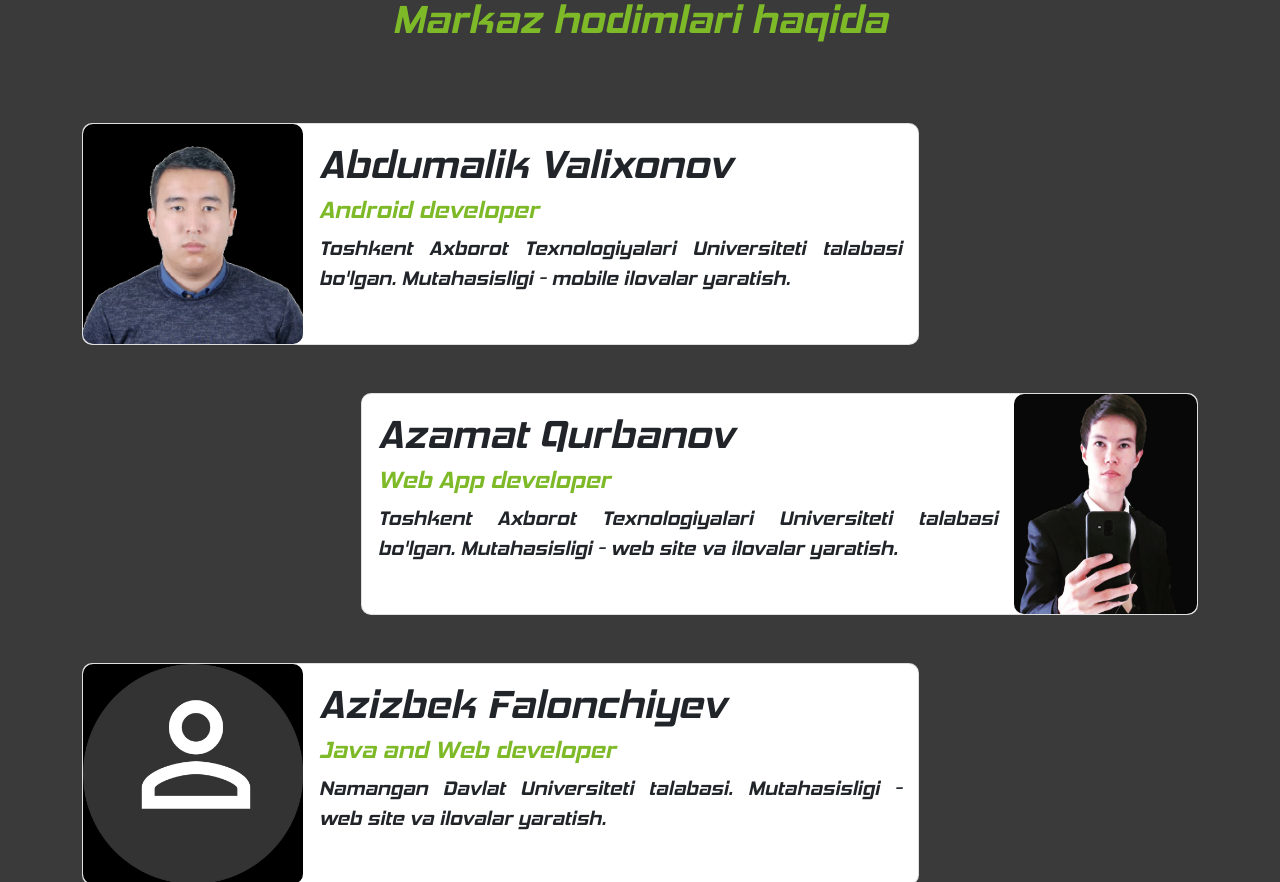
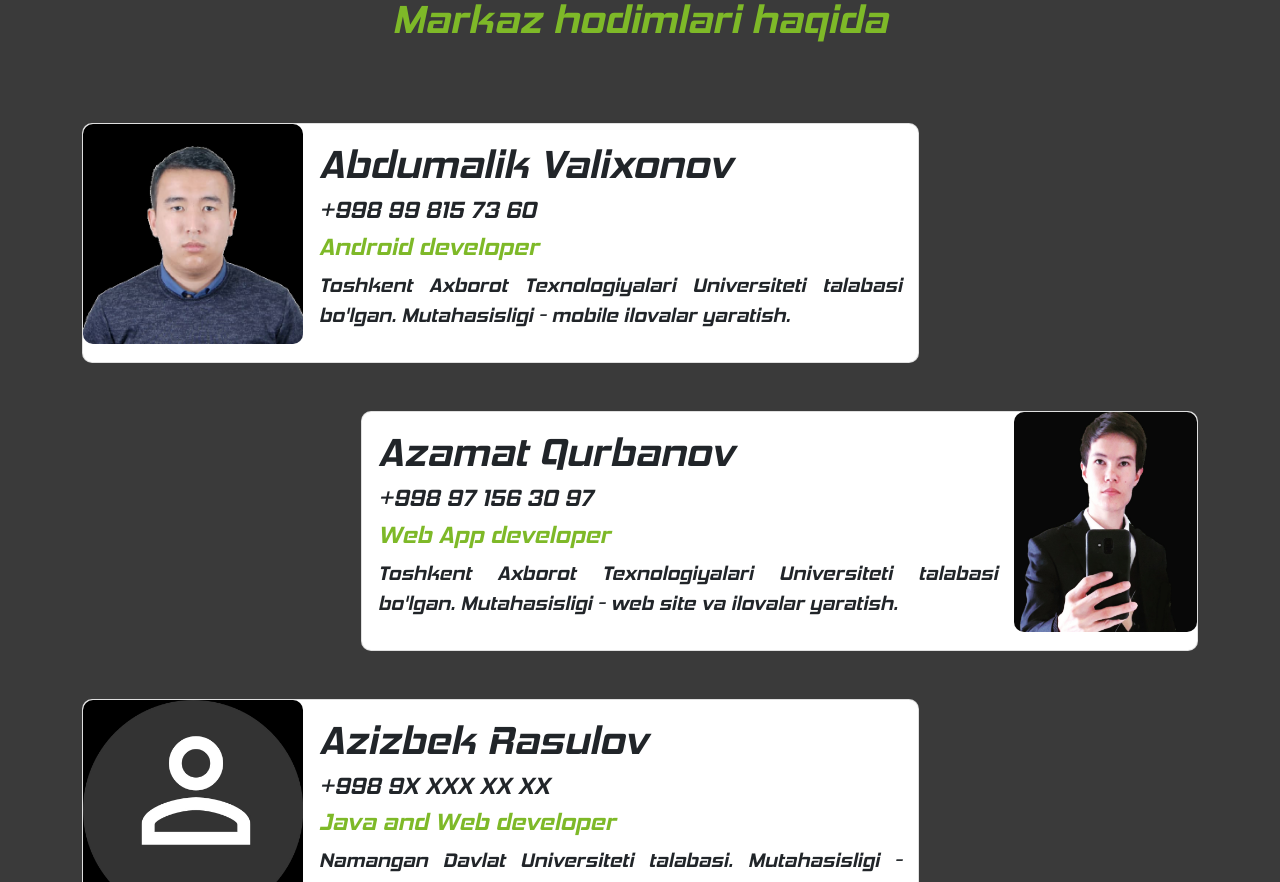
Before and after one commit to qrbazamat/MITSchool-Site, a React (Create React App) app: page /about in a window 1280 px wide. Shown: the part 3340-4222 px from the top of the page. Built offline with nearby package versions, Linux system fonts and the light colour scheme; the HTML template or start-up script is replaced by a standard one.

Commit message:
Add new pupils

```diff
--- a/src/Components/About/BestPupils.js
+++ b/src/Components/About/BestPupils.js
@@ -1,14 +1,22 @@
 import React from 'react'
+import Bounce from 'react-reveal/Bounce';
 import Pupils from './Pupils.json'
-import Dilshod from '../image/Pupils/Dilshod.png'
+import Dilshod from '../image/Pupils/Dilshod.jpg'
 import Islom from '../image/Pupils/Islom.png'
+import Elbek from '../image/Pupils/Elbek.png'
+import Ulmasbek from '../image/Pupils/Ulmasbek.png'
 import Javlon from '../image/Pupils/Javlon.jpg'
+import Humoyun from '../image/Pupils/Humoyun.png'
+import Unknown from '../image/Pupils/Unknown.png'
 import { Card, CardFooter, CardImg, Col, Container, Row } from 'reactstrap'
 
 const PupilsImg = [
     Dilshod,
     Islom,
-    Javlon
+    Javlon,
+    Ulmasbek,
+    Elbek,
+    Humoyun
 ]
 
 function BestPupil() {
@@ -36,13 +44,23 @@ function BestPupil() {
                                     className='my-3 mx-xl-1'
                                     key={pupil.fullName}
                                 >
-                                    <Card className='h-100'>
+                                    <Bounce top delay={i*100}>
+                                        <Card
+                                            className='h-100 pupil-card'
+                                        >
                                             <CardImg
-                                            src={PupilsImg[i]}
+                                                src={PupilsImg[i] || Unknown}
                                                 alt={pupil.fullName}
                                             />
-                                        <CardFooter>
-                                            <h5>
+                                            <CardFooter
+                                                className='h-100'
+                                            >
+                                                <h5
+                                                    style={{
+                                                        fontSize: '15px',
+                                                        textAlign: 'center'
+                                                    }}
+                                                >
                                                     {pupil.fullName}
                                                 </h5>
                                                 <p>
@@ -50,6 +68,7 @@ function BestPupil() {
                                                 </p>
                                             </CardFooter>
                                         </Card>
+                                    </Bounce>
                                 </Col>
                             )
                         })
--- a/src/Components/About/Courses.js
+++ b/src/Components/About/Courses.js
@@ -1,4 +1,5 @@
 import React, { useState } from 'react'
+import Flip from 'react-reveal/Flip';
 import AndroidIcon from '../image/Courses-Icon/android-os.svg'
 import AppleIcon from '../image/Courses-Icon/apple-logo.svg'
 import HtmlIcon from '../image/Courses-Icon/html-5.svg'
@@ -43,7 +44,7 @@ function Courses() {
                     <button
                         onClick={() => setFilterCourse('')}
                         style={{
-                            backgroundColor: !filterCourse?'#7EB928':''
+                            backgroundColor: !filterCourse ? '#7EB928' : ''
                         }}
                     >
                         Hamma Kurslar
@@ -51,7 +52,7 @@ function Courses() {
                     <button
                         onClick={() => setFilterCourse('mobile')}
                         style={{
-                            backgroundColor: filterCourse === 'mobile'?'#7EB928':''
+                            backgroundColor: filterCourse === 'mobile' ? '#7EB928' : ''
                         }}
                     >
                         Faqat Mobile Kurslar
@@ -59,7 +60,7 @@ function Courses() {
                     <button
                         onClick={() => setFilterCourse('web')}
                         style={{
-                            backgroundColor: filterCourse === 'web'?'#7EB928':''
+                            backgroundColor: filterCourse === 'web' ? '#7EB928' : ''
                         }}
                     >
                         Faqat Web Kurslar
@@ -67,7 +68,7 @@ function Courses() {
                     <button
                         onClick={() => setFilterCourse('ks')}
                         style={{
-                            backgroundColor: filterCourse === 'ks'?'#7EB928':''
+                            backgroundColor: filterCourse === 'ks' ? '#7EB928' : ''
                         }}
                     >
                         Faqat Savodxonlik Kurslar
@@ -87,8 +88,12 @@ function Courses() {
                                     className={`my-3 show ${hide}`}
                                     key={course.title}
                                 >
+                                    <Flip
+                                        left
+                                        duration={index*100 + 2000}
+                                    >
                                         <Card
-                                        className='h-100 p-1 b-radius'
+                                            className='h-100 p-1 b-radius courses-card'
                                         >
                                             <CardImg
                                                 top
@@ -118,6 +123,7 @@ function Courses() {
                                                 {course.description}
                                             </CardFooter>
                                         </Card>
+                                    </Flip>
                                 </Col>
                             )
                         })
--- a/src/Components/About/Mentor.json
+++ b/src/Components/About/Mentor.json
@@ -2,36 +2,43 @@
     {
         "fullName": "Abdumalik Valixonov",
         "role": "Android developer",
+        "phone": "+998 99 815 73 60",
         "description": "Toshkent Axborot Texnologiyalari Universiteti talabasi bo'lgan. Mutahasisligi - mobile ilovalar yaratish."
     },
     {
         "fullName": "Azamat Qurbanov",
         "role": "Web App developer",
+        "phone": "+998 97 156 30 97",
         "description": "Toshkent Axborot Texnologiyalari Universiteti talabasi bo'lgan. Mutahasisligi - web site va ilovalar yaratish."
     },
     {
-        "fullName": "Azizbek Falonchiyev",
+        "fullName": "Azizbek Rasulov",
         "role": "Java and Web developer",
+        "phone": "+998 9X XXX XX XX",
         "description": "Namangan Davlat Universiteti talabasi. Mutahasisligi - web site va ilovalar yaratish."
     },
     {
         "fullName": "Davron Mamitaliyev",
         "role": "IT Manager",
+        "phone": "+998 94 179 20 06",
         "description": "Namangan Davlat Universiteti talabasi. Mutahasisligi - IT sohasi menejeri va Test Case developer."
     },
     {
-        "fullName": "Dilnoza Falonchiyeva",
+        "fullName": "Dilnoza Dovletova",
         "role": "Bosh kotib",
+        "phone": "+998 94 278 74 87",
         "description": "Mutahasisligi - Kompyuter asoslari bilimdoni va office dasturlar bilan ishlash."
     },
     {
         "fullName": "Javohir Falonchiyev",
         "role": "Fotoshop. 3D Max. Python",
+        "phone": "+998 9X XXX XX XX",
         "description": "Namangan Davlat Universiteti talabasi. Mutahasisligi - Fotoshop dasturida ishlash va montaj ustasi."
     },
     {
         "fullName": "Tursunali Erkinboyev",
         "role": "Desktop developer",
+        "phone": "+998 99 001 62 11",
         "description": "Toshkent Axborot Texnologiyalari Universiteti Farg'ona filiali talabasi. Mutahasisligi - desktop ilovalar yaratish."
     }
 ]
--- a/src/Components/About/Mentors.js
+++ b/src/Components/About/Mentors.js
@@ -1,4 +1,5 @@
 import React from 'react'
+import Bounce from 'react-reveal/Bounce';
 import { Card, CardBody, CardImg, CardTitle, Col, Container, Row } from 'reactstrap'
 import MentorsData from './Mentor.json'
 import AbdumalikImg from '../image/MentorImg/Abdumalik.png'
@@ -34,6 +35,8 @@ function Mentors() {
                     </h1>
                     {
                         MentorsData.map((mentor, i) => {
+                            const align = i % 2 ? 'right' : 'left'
+
                             return (
                                 <Row
                                     key={mentor.fullName}
@@ -41,8 +44,9 @@ function Mentors() {
                                     <Col
                                         className='mentor-item my-4'
                                     >
+                                       <Bounce left={i % 2 === 1} right={i % 2 === 0} duration={2000}>
                                             <Card
-                                            className={`mentor-card b-radius ${i % 2 ? 'right' : 'left'}`}
+                                                className={`mentor-card b-radius ${align}`}
                                                 style={{
                                                     display: 'flex',
                                                     flexDirection: 'row'
@@ -58,17 +62,19 @@ function Mentors() {
                                                     }}
                                                 />
                                                 <CardBody
-                                                className=''
+                                                    className='mentor-card-body'
                                                 >
                                                     <CardTitle tag='h1'>
                                                         {mentor.fullName}
                                                     </CardTitle>
+                                                    <h4>{mentor.phone}</h4>
                                                     <h4 className='text-one-color'>{mentor.role}</h4>
                                                     <p>
                                                         {mentor.description}
                                                     </p>
                                                 </CardBody>
                                             </Card>
+                                        </Bounce>
                                     </Col>
                                 </Row>
                             )
--- a/src/Components/About/Pupils.json
+++ b/src/Components/About/Pupils.json
@@ -1,14 +1,30 @@
 [
     {
-        "fullName": "Dilshod Falonchiyev",
+        "fullName": "Dilshodbek Sobirjonov",
         "role": "Frontend developer"
     },
     {
-        "fullName": "Islom Falonchiyev",
+        "fullName": "Islombek Ermatov",
         "role": "Frontend developer"
     },
     {
-        "fullName": "Javlon Falonchiyev",
+        "fullName": "Javlon Mamajonov",
+        "role": "Frontend developer"
+    },
+    {
+        "fullName": "O'lmasbek Muhammadjonov",
+        "role": "Frontend developer"
+    },
+    {
+        "fullName": "Elbek Omonjonov",
+        "role": "Frontend developer"
+    },
+    {
+        "fullName": "Humoyun Xoshimov",
+        "role": "Frontend developer"
+    },
+    {
+        "fullName": "Sirojiddin Yo'ldoshev",
         "role": "Frontend developer"
     }
 ]
```
Also changed, not shown: src/Components/About/Courses.json (line endings or trailing spaces). Lines whose indentation alone changed are shown as unchanged.
